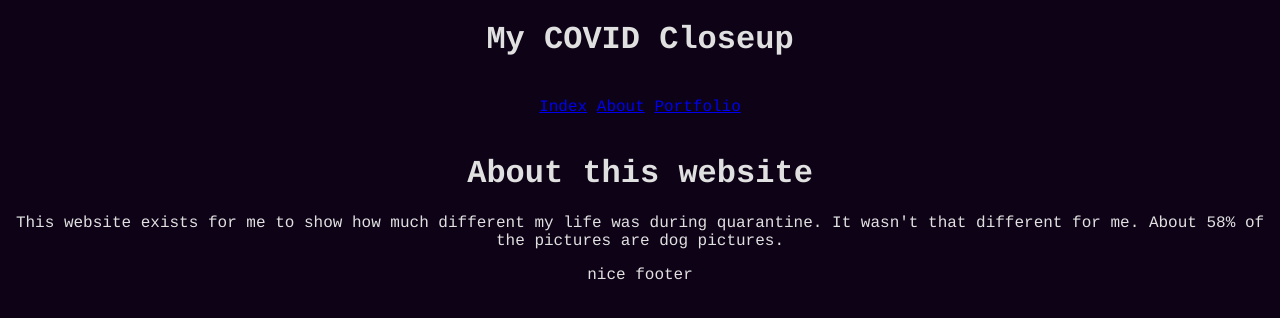
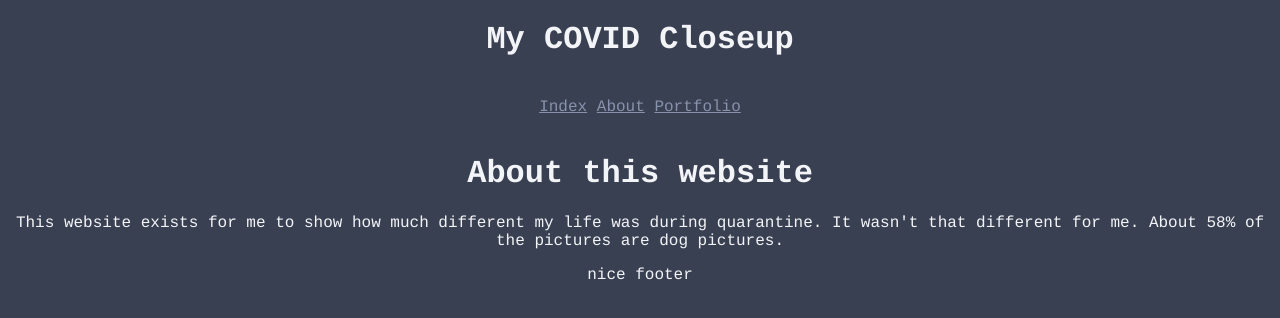
Before and after one commit to TaylorJackson209/dgma4103-spring2021, a plain HTML site: page Photo Gallery Redesign/about.html in a window 1280 px wide. Drawn offline with Linux system fonts and the light colour scheme.

Commit message:
Photo Gallery Redesign Update

```diff
--- a/Photo Gallery Redesign/about.html
+++ b/Photo Gallery Redesign/about.html
@@ -3,18 +3,19 @@
   <head>
     <meta charset="utf-8">
     <title>About this webpage</title>
+    <link rel="stylesheet" href="css/stylesheet1.css">
   </head>
-  <body style="background-color:#0D0216;text-align:center;font-family:courier;">
+  <body>
     <header>
-          <h1 style="color:#E0E0E0;">My COVID Closeup</h1>
+          <h1>My COVID Closeup</h1>
     </header>
     <br>
     <nav>
           <a href="index.html">Index</a> <a href="about.html">About</a> <a href="https://taylorjacksonsdigitalportfolio.wordpress.com/">Portfolio</a>
     </nav>
     <br>
-<h1 style="color:#E0E0E0;">About this website</h1>
-<p style="color:#E0E0E0;">This website exists for me to show how much different my life was during quarantine. It wasn't that different for me. About 58% of the pictures are dog pictures.</p>
-  <footer style="color:#E0E0E0;">nice footer</footer>
+<h1>About this website</h1>
+<p>This website exists for me to show how much different my life was during quarantine. It wasn't that different for me. About 58% of the pictures are dog pictures.</p>
+  <footer>nice footer</footer>
   </body>
 </html>
--- /dev/null
+++ b/Photo Gallery Redesign/css/stylesheet1.css
@@ -0,0 +1,5 @@
+body{background-color:#394052;}
+body{text-align:center;}
+body{font-family:courier;}
+body{color:#F3F4F7}
+a{color:#8892ac}
--- /dev/null
+++ b/Photo Gallery Redesign/css/stylesheet2.css
@@ -0,0 +1,5 @@
+body{background-color:#83180f;}
+body{text-align:center;}
+body{font-family:sans-serif;}
+body{color:#fbdad8}
+a{color:#e6301f}
--- /dev/null
+++ b/Photo Gallery Redesign/css/stylesheet3.css
@@ -0,0 +1,5 @@
+body{background-color:#111d2f;}
+body{text-align:center;}
+body{font-family: 'Times New Roman', serif;}
+body{color:#8fabd6}
+a{color:#365c96}
```
Also changed, not shown: Photo Gallery Redesign/index.html (+4 -3 lines), Photo Gallery Redesign/photo1.html (+2 -1 lines), Photo Gallery Redesign/photo10.html (+2 -1 lines), Photo Gallery Redesign/photo11.html (+2 -1 lines), Photo Gallery Redesign/photo12.html (+2 -1 lines), Photo Gallery Redesign/photo2.html (+2 -1 lines), Photo Gallery Redesign/photo3.html (+2 -1 lines), Photo Gallery Redesign/photo4.html (+2 -1 lines), Photo Gallery Redesign/photo5.html (+2 -1 lines), Photo Gallery Redesign/photo6.html (+2 -1 lines), Photo Gallery Redesign/photo7.html (+2 -1 lines), Photo Gallery Redesign/photo8.html (+2 -1 lines), Photo Gallery Redesign/photo9.html (+2 -1 lines), Photo Gallery Redesign/csstype1.png (added), 2 more files.
